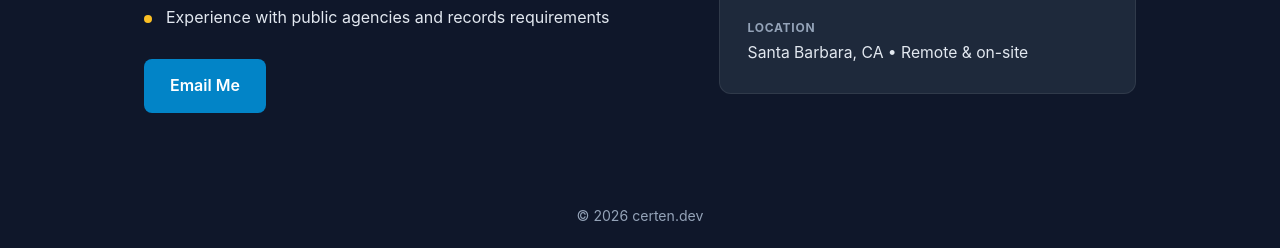
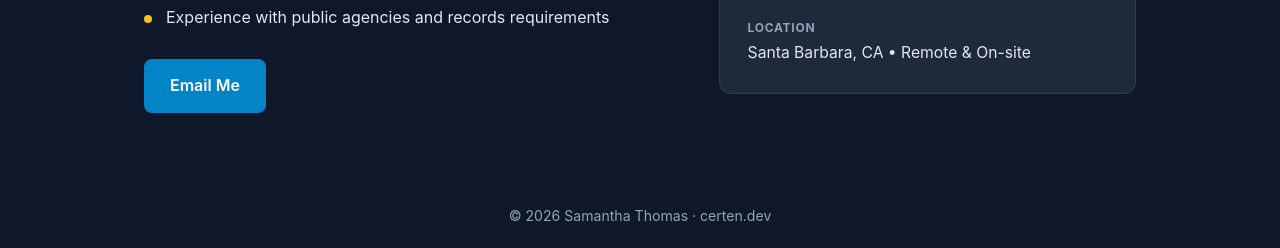
Before and after one commit to certendev/website, a plain HTML site: page index.html in a window 1280 px wide. Shown: the part 2183-2431 px from the top of the page. Drawn offline with Linux system fonts and the light colour scheme.

Commit message:
Update location and footer owner name formatting

```diff
--- a/index.html
+++ b/index.html
@@ -1002,7 +1002,7 @@
         -->
         <div class="contact-item">
           <strong>Location</strong>
-          <span>Santa Barbara, CA • Remote &amp; on-site</span>
+          <span>Santa Barbara, CA • Remote &amp; On-site</span>
         </div>
       </div>
     </div>
@@ -1010,7 +1010,7 @@
 
   <footer>
     <div class="container">
-      © 2026 certen.dev
+      © 2026 <span class="owner-name" data-nosnippet></span> · certen.dev
     </div>
   </footer>
 
```
